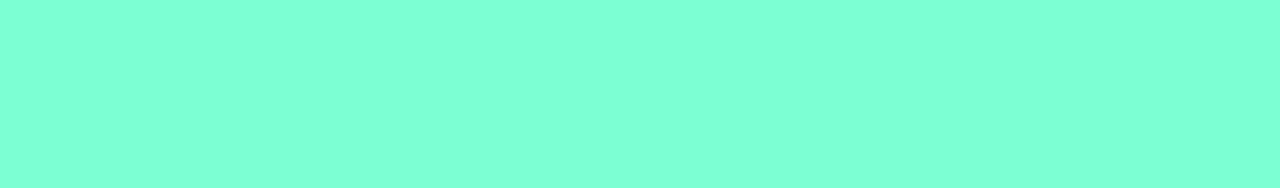
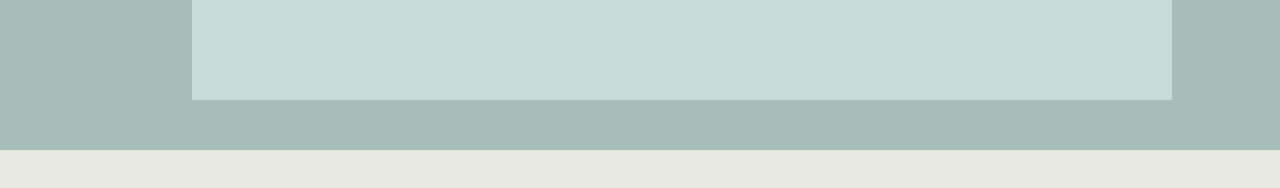
Before and after one commit to rhdedgar23/UAM-LandingPage, a plain HTML site: page index.html in a window 1280 px wide. Drawn offline with Linux system fonts and the light colour scheme.

Commit message:
Actualice los colores de fondo. Empece el grid template.

```diff
--- a/app/scss/_encabezado.scss
+++ b/app/scss/_encabezado.scss
@@ -0,0 +1,7 @@
+header, .encabezado{
+    height: 100px;
+    width: 980px;
+    grid-column-start: 1;
+    grid-column-end: 5;
+    background-color: #c6dad8;
+}
--- a/app/scss/_globals.scss
+++ b/app/scss/_globals.scss
@@ -8,13 +8,22 @@ html{
 }
 
 body{
-    margin: 0;
+    margin: 0 auto;
     padding: 0;
     font-family: Verdana, Arial, Helvetica, sans-serif;
     line-height: 1.3;
-    background-color: aquamarine;
+    //min-height: 150vh;
+    overflow-x: hidden;
+    background-color: #e8e8df;
+    background-image: url(/images/fondo_top.png);
+    background-repeat: repeat-x;
+
 }
 
-main{
-    background-color: aquamarine;
+main, .grid-Parent{
+    display: grid;
+    grid-template-columns: repeat(4, 1fr);
+    //grid-template-rows: repeat(7, 1fr);
+    max-width: 70vw;//80% of viewport width
+    margin: 0 auto;
 }
```
Also changed, not shown: index.html (+4 -2 lines), app/scss/style.css, images/encabezado_75_20.png (added), images/fndwrap.png (added), images/fondo_top.png (added), 1 other file.
